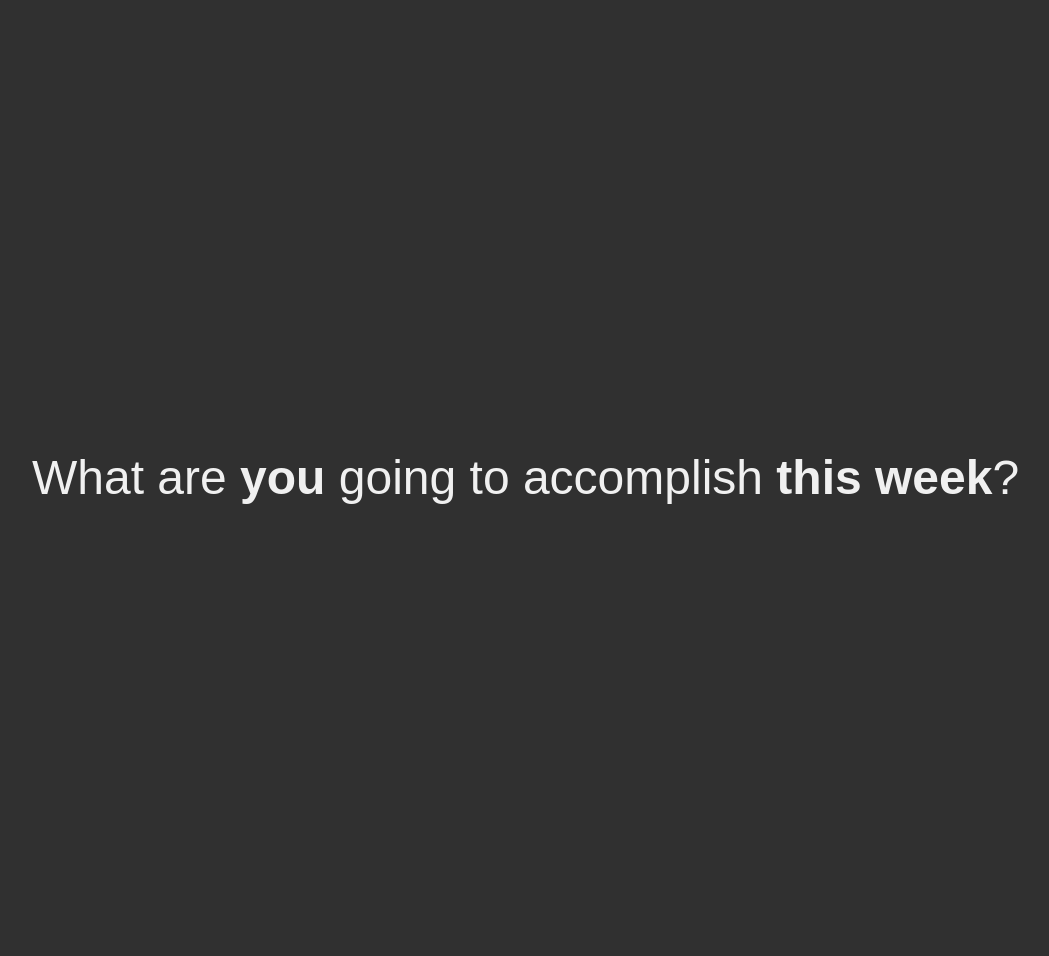
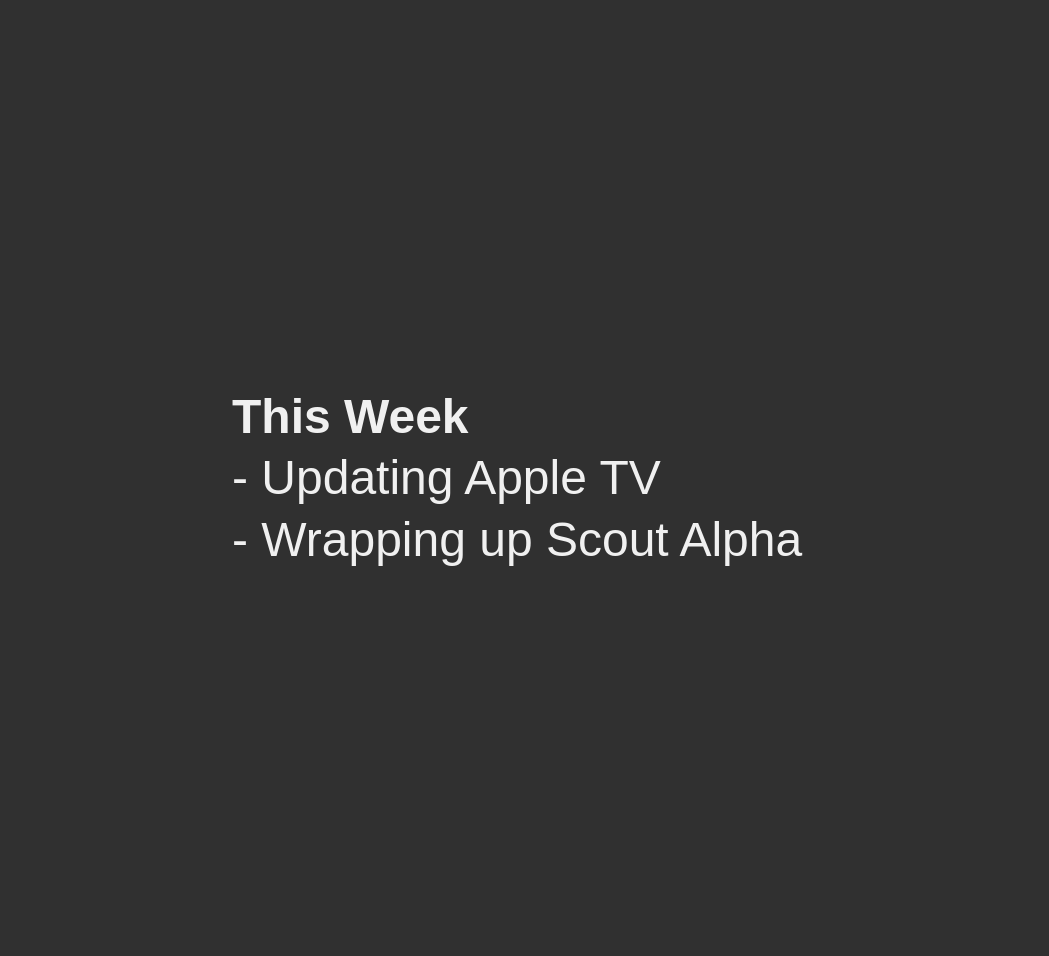
Before and after one commit to TicketmasterMobileStudio/ticketmastermobilestudio.github.io, a Jekyll site: the page internal/motd.html, which Jekyll copies as it is, in a window 1280 px wide. Shown: the whole page, without its empty margins (8-1057 px from the left). Built offline with Jekyll 4.4.1, drawn with Linux system fonts in a browser that asks for light colours.

Commit message:
Updated message of the day

```diff
--- a/internal/motd.html
+++ b/internal/motd.html
@@ -9,7 +9,7 @@
     	}
 		div.container p {
     		margin: 0;
-    		width: 1200px;
+    		width: 800px;
     		position: absolute;
     		top: 50%;
     		left: 50%;
@@ -27,7 +27,9 @@
 </head>
 <body>
 	<div class="container">
-		<p>What are <strong>you</strong> going to accomplish <strong>this week</strong>?
+		<p><strong>This Week</strong>
+		<br>- Updating Apple TV
+		<br>- Wrapping up Scout Alpha
 	</div>
 </body>
 </html>
```
